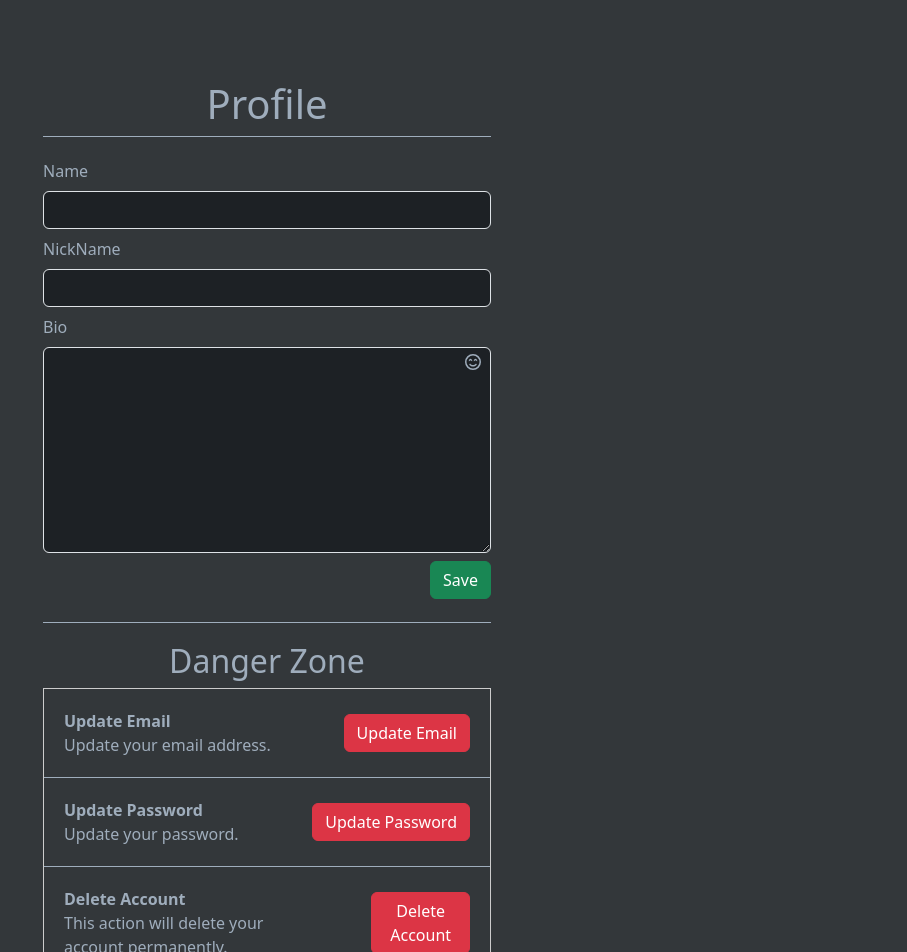
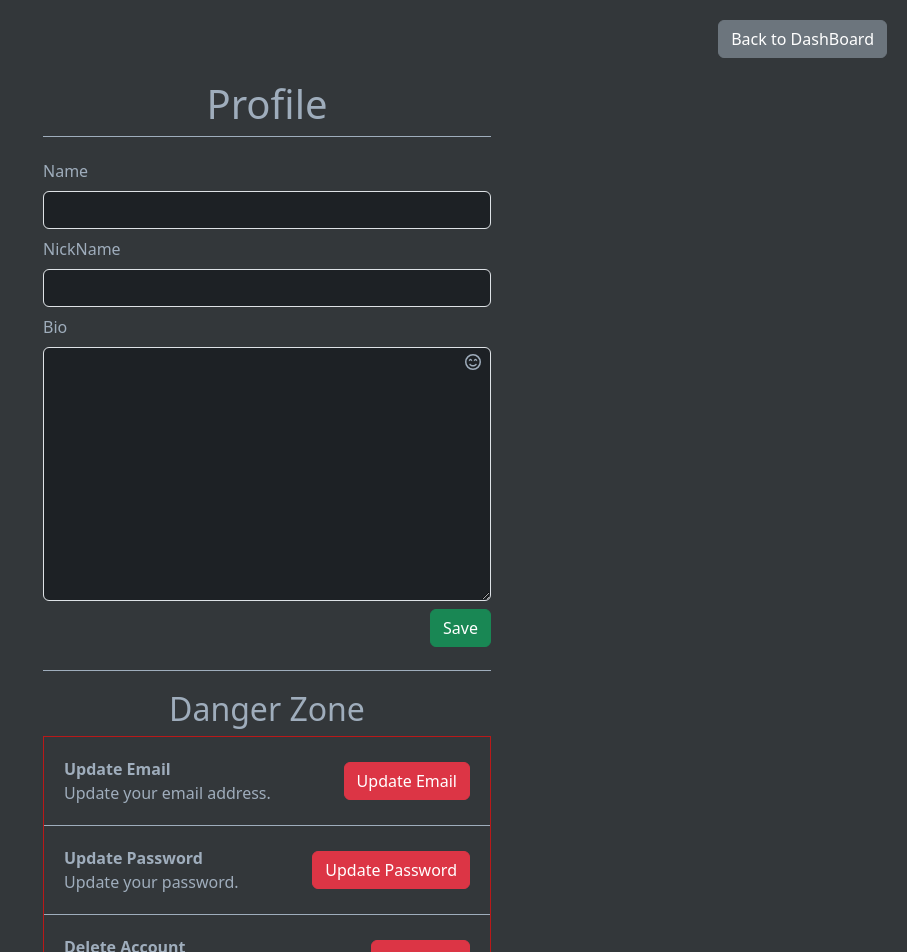
Before and after one commit to Jehman06/taskrize, a React (Create React App) app in the folder frontend/task-management/: page /profile in a window 1280 px wide. Shown: the top 952 px of the page, without its empty margins (373-1280 px from the left). Built offline with nearby package versions, Linux system fonts and the light colour scheme; no server answers; what ldrs would draw is missing.

Commit message:
Improved Profile.tsx bio input functionality to allow insertion of emojis at any position. Additionally, implemented a 'Back to Dashboard' button for enhanced navigation.

```diff
--- a/frontend/task-management/src/Pages/Profile/Profile.css
+++ b/frontend/task-management/src/Pages/Profile/Profile.css
@@ -5,6 +5,13 @@
     background-color: #33373a;
     color: #9fadbc;
     padding: 5rem;
+}
+
+.back-button {
+    position: absolute;
+    top: 20px;
+    right: 20px;
+    cursor: pointer;
 }
 
 .profile-title {
@@ -87,7 +94,7 @@
     flex-direction: column;
     justify-content: center;
     align-items: center;
-    border: 1px solid #ccc;
+    border: 0.3px solid #b91919;
 }
 
 .danger-section {
@@ -95,8 +102,12 @@
     align-items: center;
     justify-content: space-between;
     padding: 20px;
+    width: 100%;
+}
+
+/* Apply border bottom to all elements except the last one */
+.danger-section:not(:last-child) {
     border-bottom: 0.1px solid #9fadbc;
-    width: 100%;
 }
 
 .left-content {
@@ -112,3 +123,8 @@
 .danger-button {
     margin-left: 3rem;
 }
+
+/* Hide the scrollbar */
+::-webkit-scrollbar {
+    display: none;
+}
--- a/frontend/task-management/src/Pages/Profile/Profile.tsx
+++ b/frontend/task-management/src/Pages/Profile/Profile.tsx
@@ -107,10 +107,16 @@ const ProfilePage: React.FC = () => {
 
     // Select emojis and add them to bio
     const handleEmojiSelect = (emoji: any) => {
+        const textarea = document.getElementById('bio-textarea') as HTMLTextAreaElement;
+        const cursorPos = textarea.selectionStart;
+        const bioBeforeCursor = formProfileData.bio ? formProfileData.bio.slice(0, cursorPos) : '';
+        const bioAfterCursor = formProfileData.bio ? formProfileData.bio.slice(cursorPos) : '';
+        const updatedBio = bioBeforeCursor + emoji.native + bioAfterCursor;
+
         dispatch(
             setFormProfileData({
                 ...(formProfileData as UserProfile),
-                bio: formProfileData.bio + emoji.native,
+                bio: updatedBio,
             })
         );
     };
@@ -409,6 +415,9 @@ const ProfilePage: React.FC = () => {
 
     return (
         <div className="profile-container">
+            <Button className="back-button" variant="secondary" onClick={() => navigate('/home')}>
+                Back to DashBoard
+            </Button>
             <div className="profile-content">
                 <div className="profile-title">
                     <h1>Profile</h1>
@@ -434,9 +443,10 @@ const ProfilePage: React.FC = () => {
                     <div className="bio-input-wrapper">
                         <Form.Control
                             as="textarea"
-                            rows={8}
+                            rows={10}
                             className="profile-input"
                             name="bio"
+                            id="bio-textarea"
                             value={formProfileData.bio || ''}
                             onChange={handleProfileInputChange}
                         />
```
